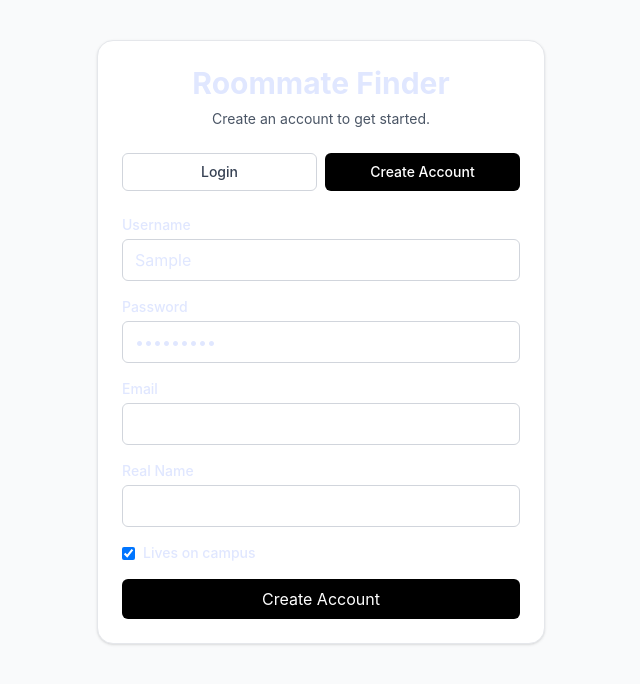
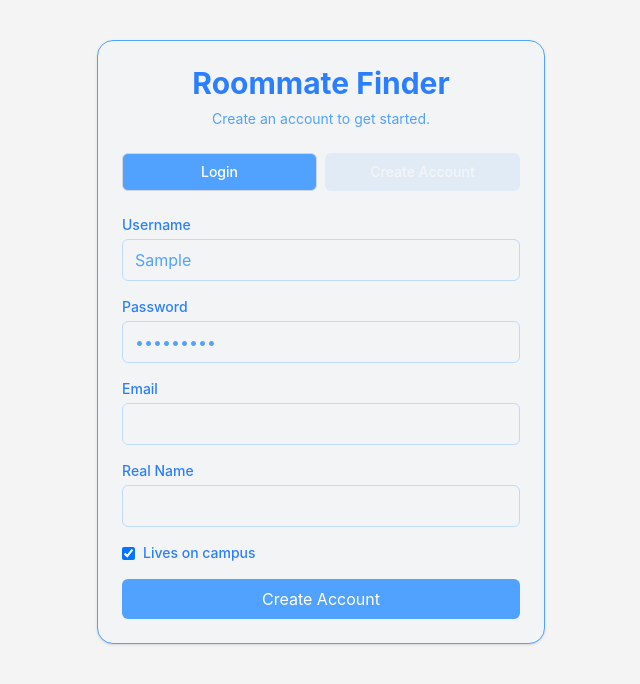
Before and after one commit to jettnicolette/roommate-finder, a React (Vite) app in the folder client/: page / in a window 1280 px wide. Both pictures are taken after typing "Sample", "Sample123" into the empty fields and a click on the button "Create Account". Shown: the top 684 px of the page, without its empty margins (319-959 px from the left). Built offline with nearby package versions, Linux system fonts and the light colour scheme.

Commit message:
refactor CSS

```diff
--- a/client/src/pages/AuthPage.tsx
+++ b/client/src/pages/AuthPage.tsx
@@ -90,12 +90,12 @@ export default function AuthPage({ onAuthSuccess }: AuthPageProps) {
   }
 
   return (
-    <div className="min-h-screen bg-gray-50 px-4 py-10">
-      <div className="mx-auto max-w-md rounded-2xl border border-gray-200 bg-white p-6 shadow-sm">
+    <div className="min-h-screen bg-zinc-100 px-4 py-10">
+      <div className="mx-auto max-w-md rounded-2xl border border-blue-400 bg-gray-100 p-6 shadow-sm">
         {/* App title / intro */}
         <div className="mb-6 space-y-2 text-center">
-          <h1 className="text-3xl font-bold">Roommate Finder</h1>
-          <p className="text-sm text-gray-600">
+          <h1 className="text-3xl font-bold text-blue-500">Roommate Finder</h1>
+          <p className="text-sm text-blue-400">
             {mode === "login"
               ? "Log in to continue."
               : "Create an account to get started."}
@@ -109,8 +109,8 @@ export default function AuthPage({ onAuthSuccess }: AuthPageProps) {
             onClick={() => switchMode("login")}
             className={`rounded-md px-4 py-2 text-sm font-medium ${
               mode === "login"
-                ? "bg-black text-white"
-                : "border border-gray-300 bg-white text-gray-700"
+                ? "bg-blue-400 text-white opacity-10"
+                : "border border-gray-300 bg-blue-400 text-white"
             }`}
           >
             Login
@@ -121,8 +121,8 @@ export default function AuthPage({ onAuthSuccess }: AuthPageProps) {
             onClick={() => switchMode("register")}
             className={`rounded-md px-4 py-2 text-sm font-medium ${
               mode === "register"
-                ? "bg-black text-white"
-                : "border border-gray-300 bg-white text-gray-700"
+                ? "bg-blue-400 text-white opacity-10"
+                : "border border-gray-300 bg-blue-400 text-white"
             }`}
           >
             Create Account
@@ -140,26 +140,26 @@ export default function AuthPage({ onAuthSuccess }: AuthPageProps) {
         <form onSubmit={handleSubmit} className="space-y-4">
           {/* Username */}
           <label className="flex flex-col gap-1">
-            <span className="text-sm font-medium">Username</span>
+            <span className="text-sm font-medium text-blue-500">Username</span>
             <input
               name="username"
               value={formData.username}
               onChange={handleChange}
               required
-              className="rounded-md border border-gray-300 px-3 py-2"
+              className="rounded-md border border-blue-200 px-3 py-2 text-blue-400"
             />
           </label>
 
           {/* Password */}
           <label className="flex flex-col gap-1">
-            <span className="text-sm font-medium">Password</span>
+            <span className="text-sm font-medium text-blue-500">Password</span>
             <input
               name="password"
               type="password"
               value={formData.password}
               onChange={handleChange}
               required
-              className="rounded-md border border-gray-300 px-3 py-2"
+              className="rounded-md border border-blue-200 px-3 py-2 text-blue-400"
             />
           </label>
 
@@ -167,25 +167,25 @@ export default function AuthPage({ onAuthSuccess }: AuthPageProps) {
           {mode === "register" && (
             <>
               <label className="flex flex-col gap-1">
-                <span className="text-sm font-medium">Email</span>
+                <span className="text-sm font-medium text-blue-500">Email</span>
                 <input
                   name="email"
                   type="email"
                   value={formData.email}
                   onChange={handleChange}
                   required
-                  className="rounded-md border border-gray-300 px-3 py-2"
+                  className="rounded-md border border-blue-200 px-3 py-2 text-blue-400"
                 />
               </label>
 
               <label className="flex flex-col gap-1">
-                <span className="text-sm font-medium">Real Name</span>
+                <span className="text-sm font-medium text-blue-500">Real Name</span>
                 <input
                   name="real_name"
                   value={formData.real_name}
                   onChange={handleChange}
                   required
-                  className="rounded-md border border-gray-300 px-3 py-2"
+                  className="rounded-md border border-blue-200 px-3 py-2 text-blue-400"
                 />
               </label>
 
@@ -196,7 +196,7 @@ export default function AuthPage({ onAuthSuccess }: AuthPageProps) {
                   checked={formData.is_oncampus}
                   onChange={handleChange}
                 />
-                <span className="text-sm font-medium">Lives on campus</span>
+                <span className="text-sm font-medium text-blue-500">Lives on campus</span>
               </label>
             </>
           )}
@@ -205,7 +205,7 @@ export default function AuthPage({ onAuthSuccess }: AuthPageProps) {
           <button
             type="submit"
             disabled={isSubmitting}
-            className="w-full rounded-md bg-black px-4 py-2 text-white disabled:opacity-60"
+            className="w-full rounded-md bg-blue-400 px-4 py-2 text-white disabled:opacity-60"
           >
             {isSubmitting
               ? mode === "login"
```
